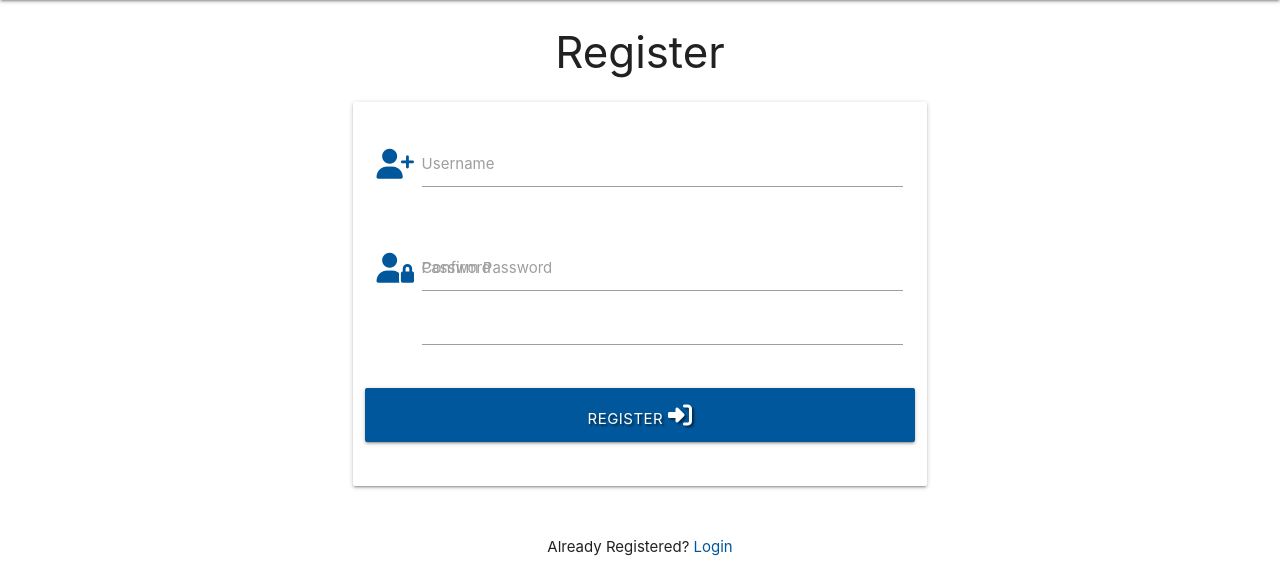
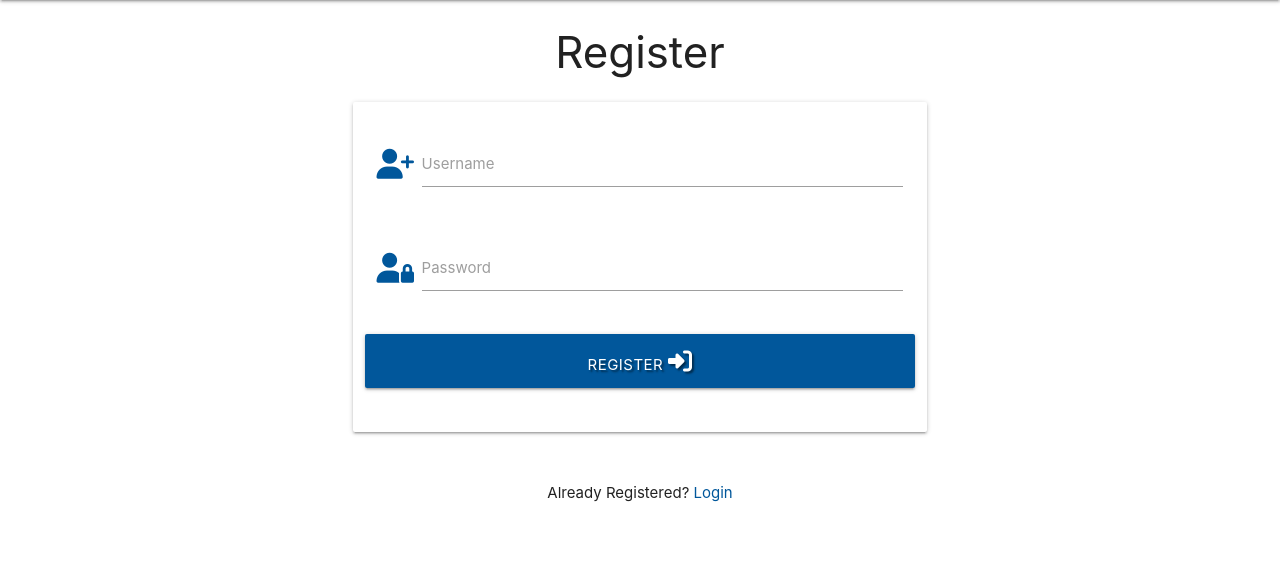
Before and after one commit to SLeighton-dot-com/Recipe-Database, a Flask app: page /register in a window 1280 px wide. Shown: the part 64-649 px from the top of the page. Run offline with Flask 3, Linux system fonts and the light colour scheme; some libraries are stand-ins or nearby versions.

Commit message:
register.html:Removed password confirmation input

```diff
--- a/recipes/templates/register.html
+++ b/recipes/templates/register.html
@@ -20,9 +20,6 @@
                     <input id="password" name="password" type="password" minlength="5"
                             maxlength="15" pattern="^[a-zA-Z0-9]{5,15}$" class="validate">
                     <label for="password">Password</label>
-                    <input id="password2" name="password2" type="password" minlength="5"
-                            maxlength="15" pattern="^[a-zA-Z0-9]{5,15}$" class="validate">
-                    <label for="password2">Confirm Password</label>
                 </div>
             </div>
             <div class="row">
```
